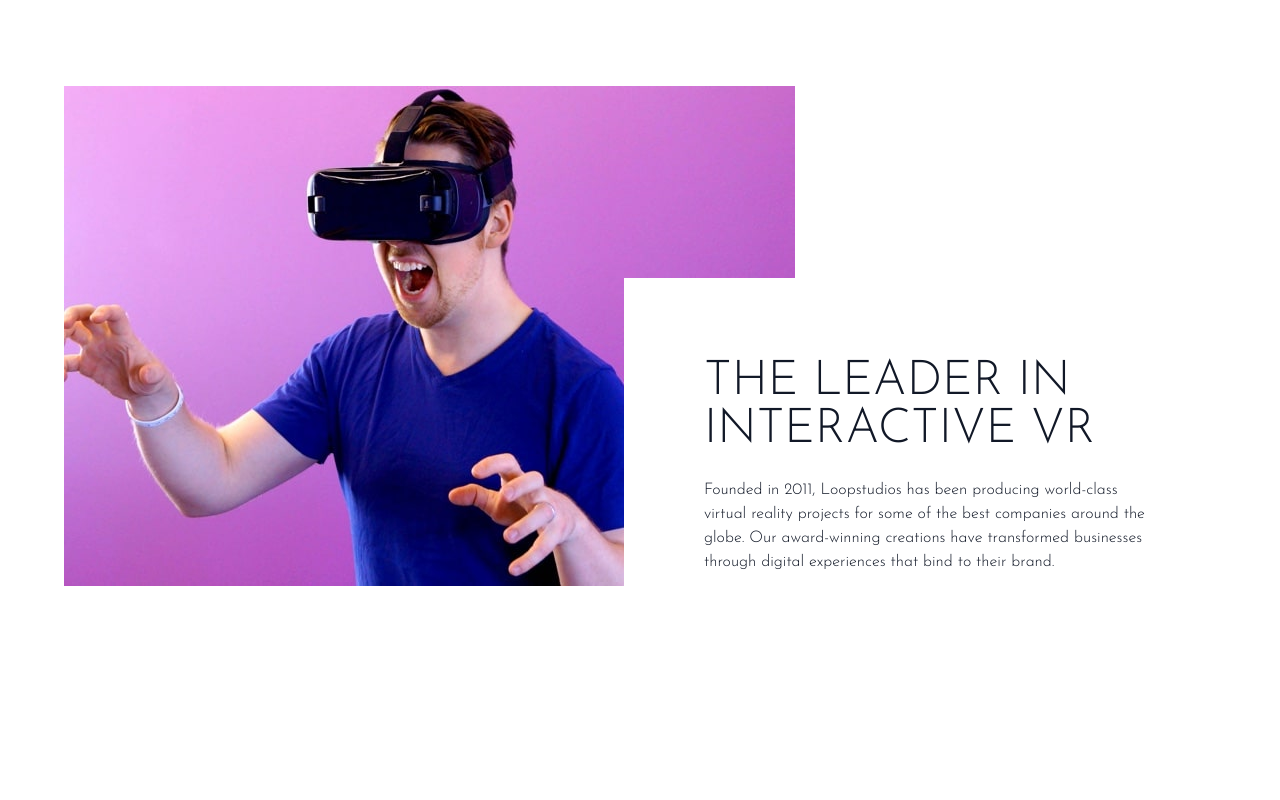
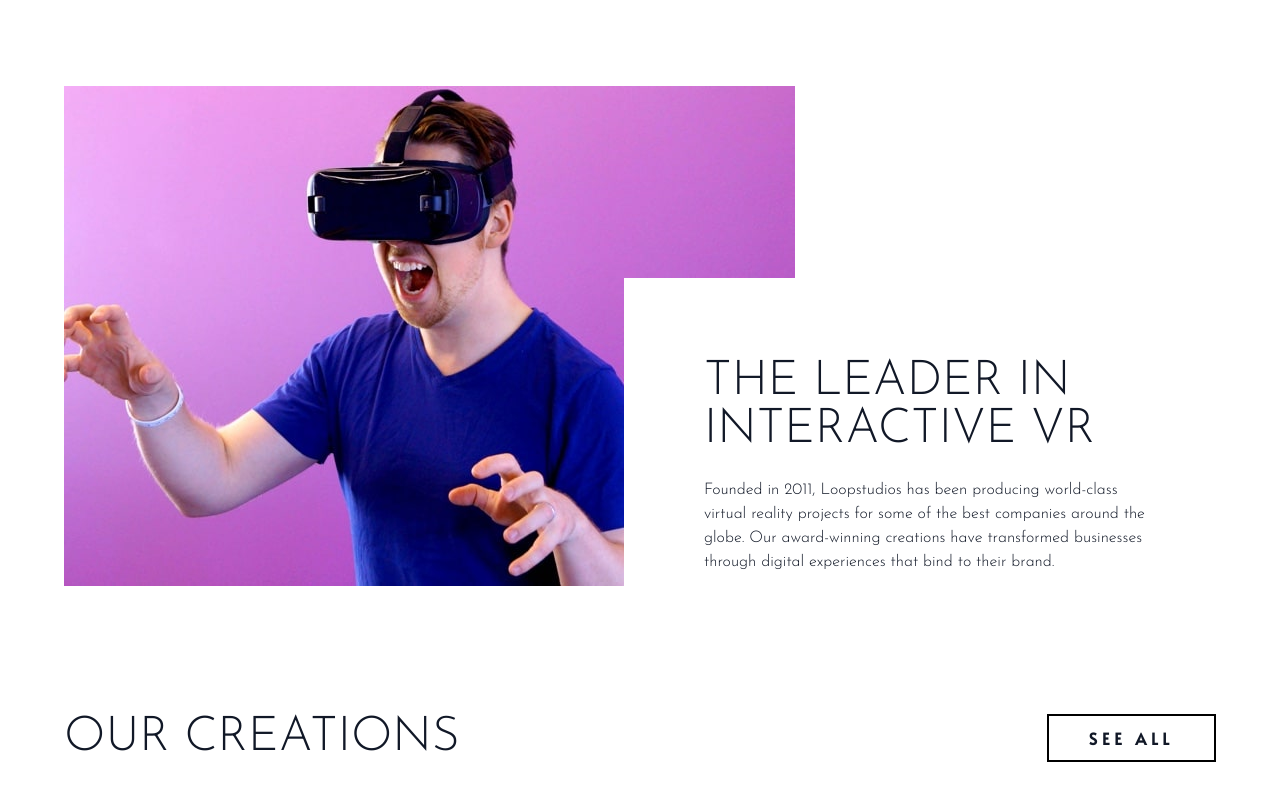
Before and after one commit to BinyamCheru/Loopstudios-Project, a website: page index.html in a window 1280 px wide. Shown: the part 698-1498 px from the top of the page. Before the commit the page ends 1412 px from the top, so only its background shows below. Drawn offline with Linux system fonts and the light colour scheme.

Commit message:
Add title and button in creation section

```diff
--- a/index.html
+++ b/index.html
@@ -99,5 +99,25 @@
       </div>
     </section>
     <!-- End of Feature Section -->
+
+    <!-- Creations Section -->
+    <section id="creation">
+      <!-- Creations Container -->
+      <div class="container max-w-6xl mx-auto my-32 px-6 text-gray-900 md:px-0">
+        <!-- Creations Header -->
+        <div class="flex justify-center mb-20 md:justify-between">
+          <h2 class="text-4xl text-center uppercase md:text-left md:text-5xl">
+            Our Creations
+          </h2>
+
+          <button
+            class="hidden btn md:block"
+          >
+            See All
+          </button>
+        </div>
+      </div>
+    </section>
+    <!-- End of Creations Section -->
   </body>
 </html>
--- a/input.css
+++ b/input.css
@@ -1,6 +1,12 @@
 @tailwind base;
 @tailwind components;
 @tailwind utilities;
+
+@layer components {
+  .btn {
+    @apply px-10 py-2 my-0 font-bold tracking-widest uppercase border-2 border-black font-alata hover:bg-black hover:text-white;
+  }
+}
 
 #hero {
   background-image: url("../images/desktop/image-hero.jpg");
```
Also changed, not shown: css/style.css.
